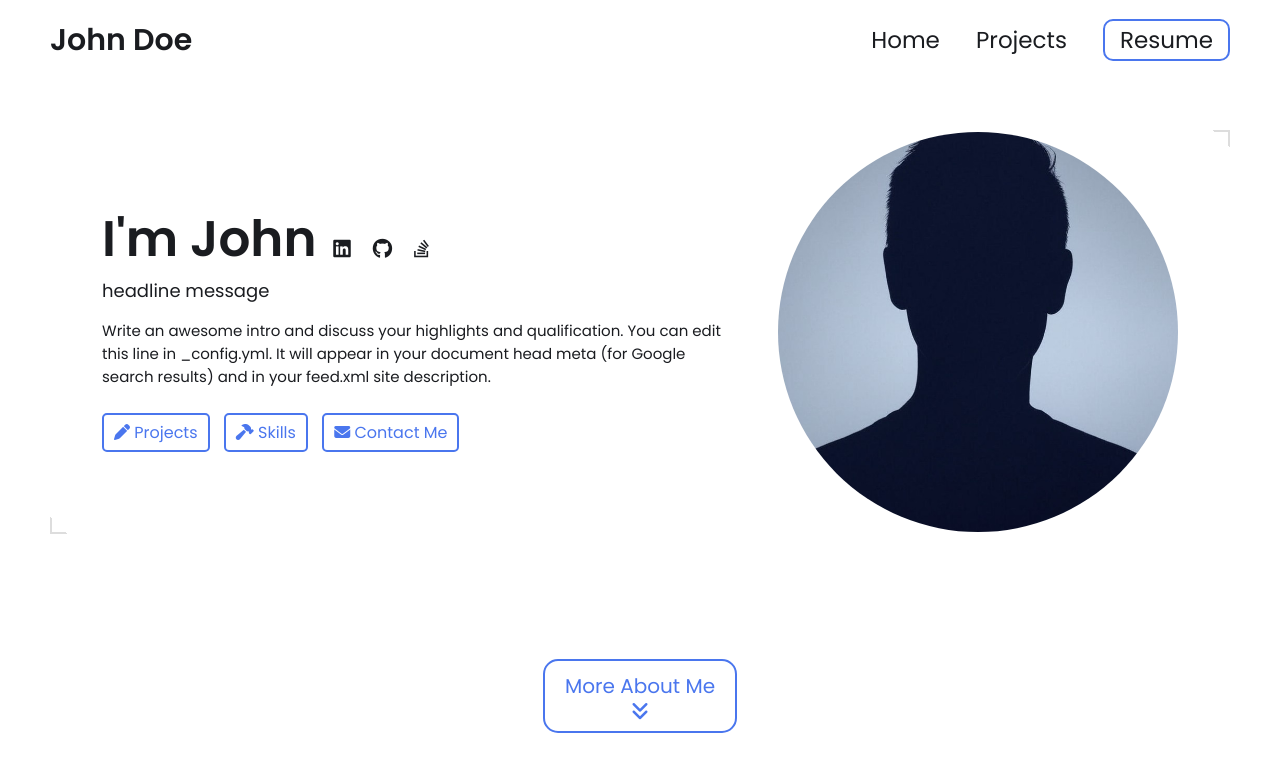
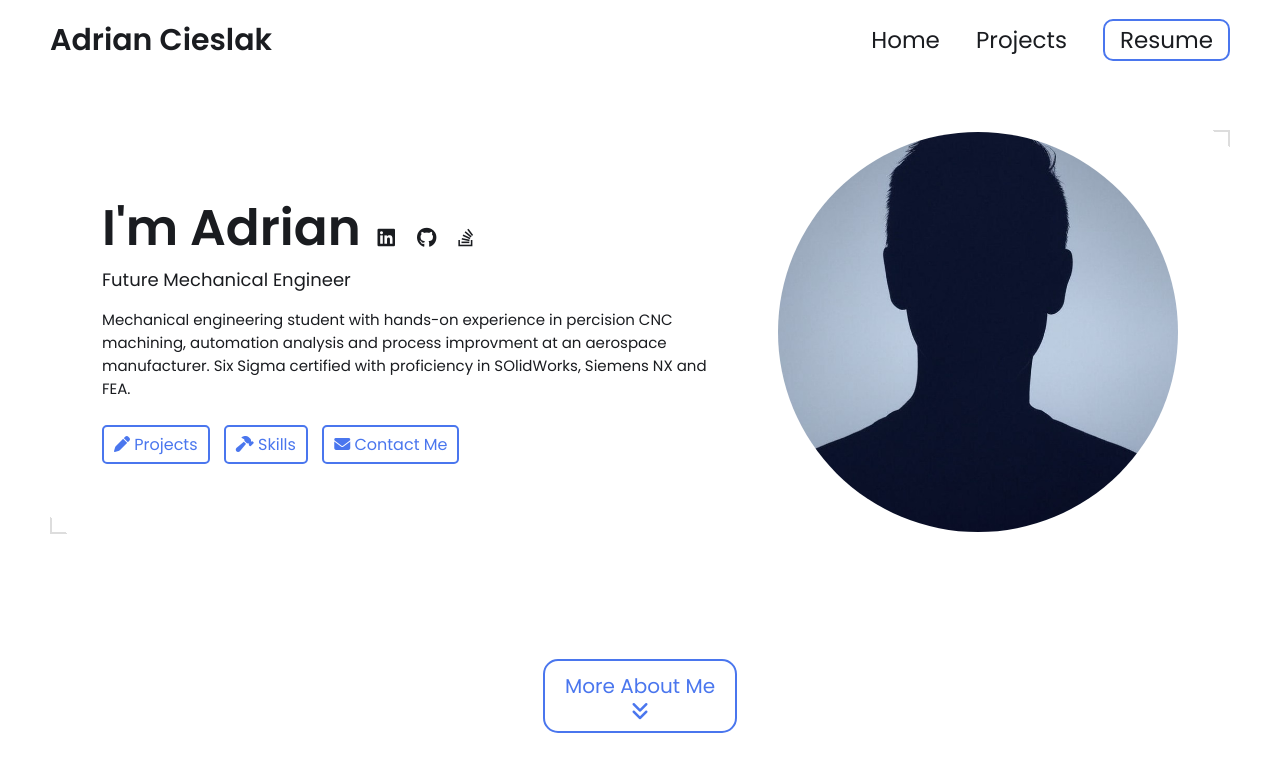
Before and after one commit to AdrianCieslak0423/AdrianCieslak0423.github.io, a Jekyll site: the page built from index.html, in a window 1280 px wide and 900 px high. Shown: the top 772 px of the window. Built offline with Jekyll 4.4.1, drawn with Linux system fonts in a browser that asks for light colours.

Commit message:
Update portfolio details in _config.yml

```diff
--- a/_config.yml
+++ b/_config.yml
@@ -7,17 +7,15 @@
 
 # Main Page Setup
 
-title: John Doe's Portfolio # This is what shows up in the tab of the browser
+title: Adrian Cieslak Portfolio
 
 
 
 # Hero Section
-name: John Doe
-headline: headline message
+name: Adrian Cieslak
+headline: Future Mechanical Engineer
 description: >- # dont remove this line. this will ignore all new lines until the next section
-  Write an awesome intro and discuss your highlights and qualification. You can edit this
-  line in _config.yml. It will appear in your document head meta (for
-  Google search results) and in your feed.xml site description.
+  Mechanical engineering student with hands-on experience in percision CNC machining, automation analysis and process improvment at an aerospace manufacturer. Six Sigma certified with proficiency in SOlidWorks, Siemens NX and FEA.
 
 # Place your profile image in /assets/images/profile-image/folder and edit the file name
 profile_image: ./assets/images/profile-image/avatar.jpeg
```
